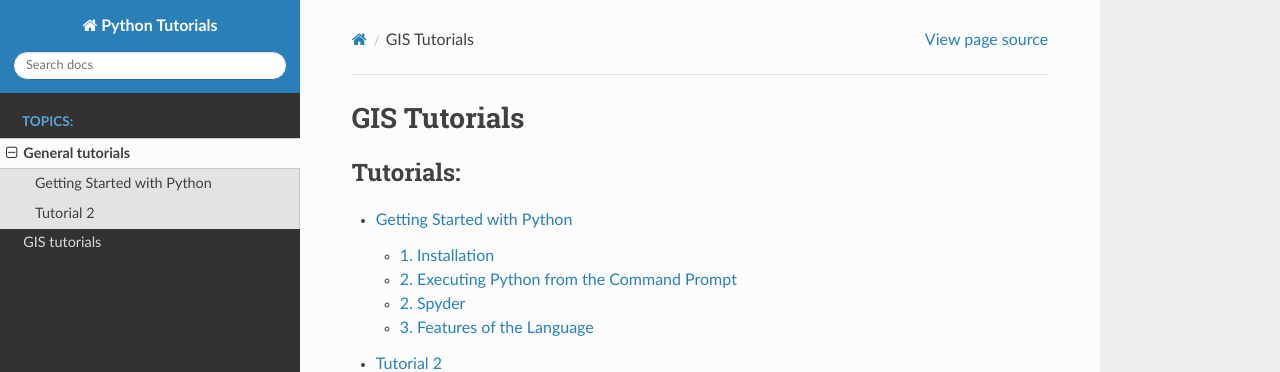
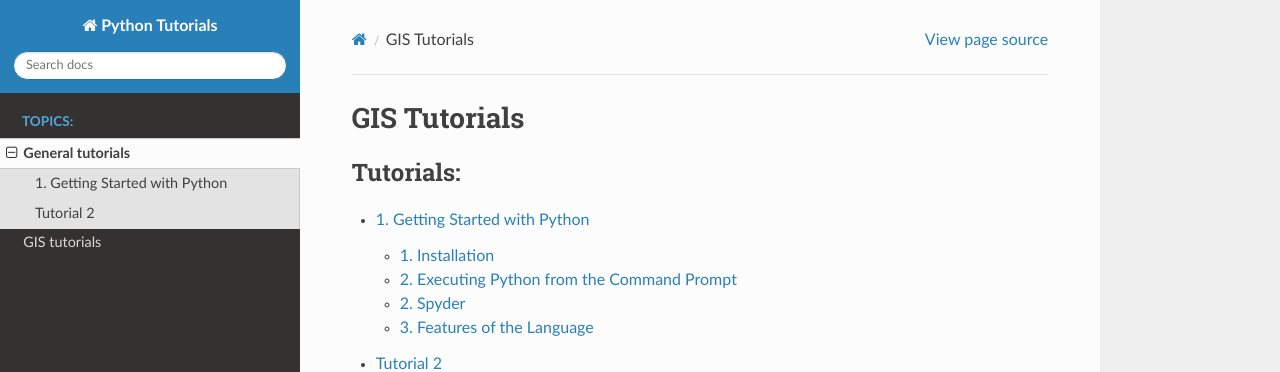
Before and after one commit to MarjoleinHordijk/PythonTutorials, a Sphinx documentation site: the page built from docs/source/01_General.rst, in a window 1280 px wide. Shown: the top 372 px of the page. Built offline with Sphinx 7.4.7 and the Read the Docs theme 2.0.0, drawn with Linux system fonts in a browser that asks for light colours.

Commit message:
Update 01_General.rst

```diff
--- a/docs/source/01_General.rst
+++ b/docs/source/01_General.rst
@@ -5,5 +5,5 @@ GIS Tutorials
    :maxdepth: 2
    :caption: Tutorials:
 
-   Getting Started with Python <01_01_GetStarted.md>
+   1. Getting Started with Python <01_01_GetStarted.md>
    Tutorial 2 <01_02_Tutorial2.rst>
```
